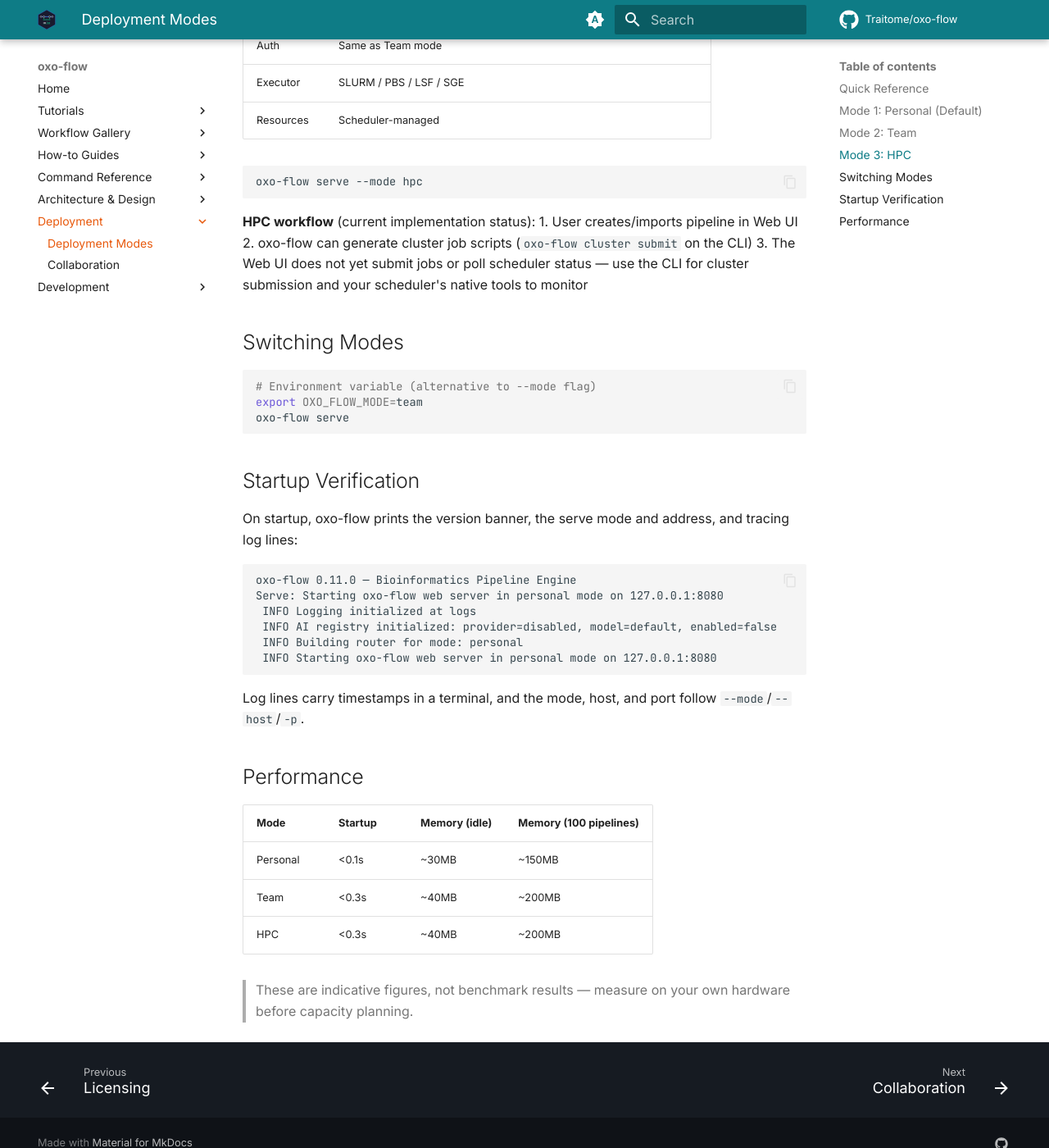
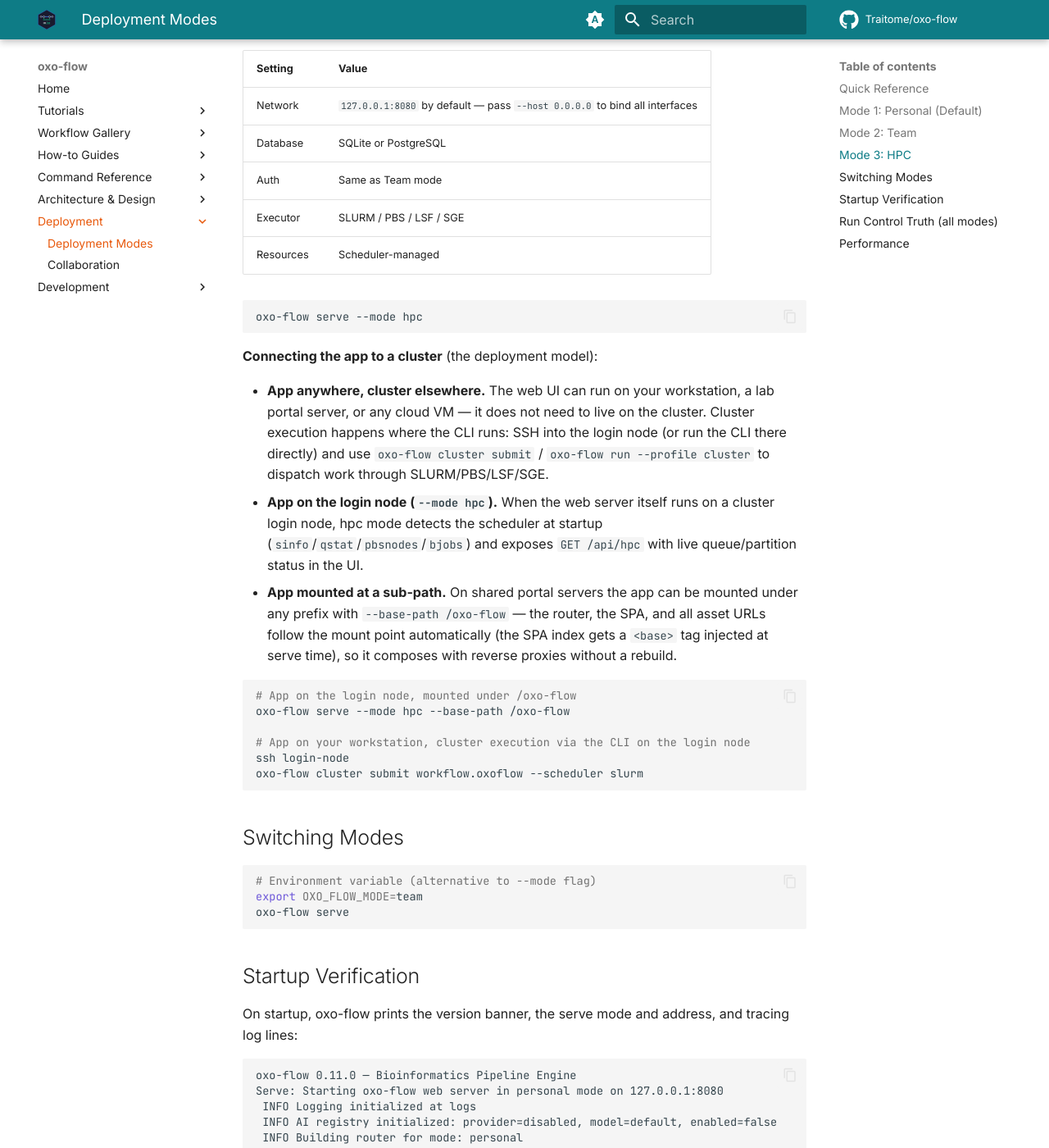
Before and after one commit to Traitome/oxo-flow, an MkDocs documentation site: the page built from docs/guide/src/how-to/deploy-modes.md, in a window 1280 px wide and 1400 px high, scrolled down 2277 px. Shown: the whole window at 82% size. Built offline with MkDocs 1.6.1 and Material for MkDocs 9.7.7, drawn with Linux system fonts in a browser that asks for light colours; comment, search, counter and statistics services are not loaded; some of the changed text lies outside the part shown.

Commit message:
docs: deployment modes reflect verified behavior (sub-path mount, run-control truth, user/audit management)
Also folds in cargo fmt normalization of the issue #79 change set and the
rebuilt SPA index (relative asset base).

````diff
--- a/docs/guide/src/how-to/deploy-modes.md
+++ b/docs/guide/src/how-to/deploy-modes.md
@@ -24,7 +24,7 @@ oxo-flow serve --mode hpc
 |---------|-------|
 | Network | `127.0.0.1:8080` (localhost only) |
 | Database | SQLite file (`oxo-flow.db`) |
-| Auth | None (single user) |
+| Auth | None (single user) — management endpoints (Users, Audit) follow the same localhost trust model |
 | Workspace | `workspace/users/local_user/runs/<run_id>` |
 
 ```bash
@@ -71,6 +71,13 @@ oxo-flow serve --mode team
 login endpoints when their client credentials are configured — there is no
 automatic fallback chain between mechanisms.
 
+**User management**: beyond the env-var credentials, accounts created on
+the **Users** page (or `POST /api/users`) carry a bcrypt-hashed password in
+the database and sign in through the same `/api/auth/login` endpoint.
+Every state-changing request (create/update/delete/run actions) is recorded
+in the audit trail — **Audit** page or `GET /api/audit` — with the acting
+user and the real outcome.
+
 **Workspace isolation**:
 ```
 workspace/
@@ -95,10 +102,32 @@ workspace/
 oxo-flow serve --mode hpc
 ```
 
-**HPC workflow** (current implementation status):
-1. User creates/imports pipeline in Web UI
-2. oxo-flow can generate cluster job scripts (`oxo-flow cluster submit` on the CLI)
-3. The Web UI does not yet submit jobs or poll scheduler status — use the CLI for cluster submission and your scheduler's native tools to monitor
+**Connecting the app to a cluster** (the deployment model):
+
+- **App anywhere, cluster elsewhere.** The web UI can run on your
+  workstation, a lab portal server, or any cloud VM — it does not need to
+  live on the cluster. Cluster execution happens where the CLI runs:
+  SSH into the login node (or run the CLI there directly) and use
+  `oxo-flow cluster submit` / `oxo-flow run --profile cluster` to dispatch
+  work through SLURM/PBS/LSF/SGE.
+- **App on the login node (`--mode hpc`).** When the web server itself runs
+  on a cluster login node, hpc mode detects the scheduler at startup
+  (`sinfo`/`qstat`/`pbsnodes`/`bjobs`) and exposes `GET /api/hpc` with live
+  queue/partition status in the UI.
+- **App mounted at a sub-path.** On shared portal servers the app can be
+  mounted under any prefix with `--base-path /oxo-flow` — the router, the
+  SPA, and all asset URLs follow the mount point automatically (the SPA
+  index gets a `<base>` tag injected at serve time), so it composes with
+  reverse proxies without a rebuild.
+
+```bash
+# App on the login node, mounted under /oxo-flow
+oxo-flow serve --mode hpc --base-path /oxo-flow
+
+# App on your workstation, cluster execution via the CLI on the login node
+ssh login-node
+oxo-flow cluster submit workflow.oxoflow --scheduler slurm
+```
 
 ## Switching Modes
 
@@ -123,6 +152,21 @@ Serve: Starting oxo-flow web server in personal mode on 127.0.0.1:8080
 
 Log lines carry timestamps in a terminal, and the mode, host, and port follow `--mode`/`--host`/`-p`.
 
+## Run Control Truth (all modes)
+
+Run control is backed by real process signaling, and crash recovery tells
+the truth:
+
+- **Cancel** sends SIGTERM (then SIGKILL after a 5 s grace) to the run's
+  process group — rules run *inside* the run group, so no rule process
+  survives a cancel.
+- **Pause/resume** freezes and thaws the same group (SIGSTOP/SIGCONT).
+- **Crash restart**: on startup, runs left `running`/`paused` are probed —
+  a live CLI is re-attached (cancel/pause keep working) and monitored to
+  its end; a finished one is attributed from the exit record the wrapper
+  shell wrote (`.exit-code`), so a completed run is never rewritten to
+  `failed` by a restart.
+
 ## Performance
 
 | Mode | Startup | Memory (idle) | Memory (100 pipelines) |
````
Also changed, not shown: crates/oxo-flow-web/static/index.html (+4 -4 lines), 12 other files.
